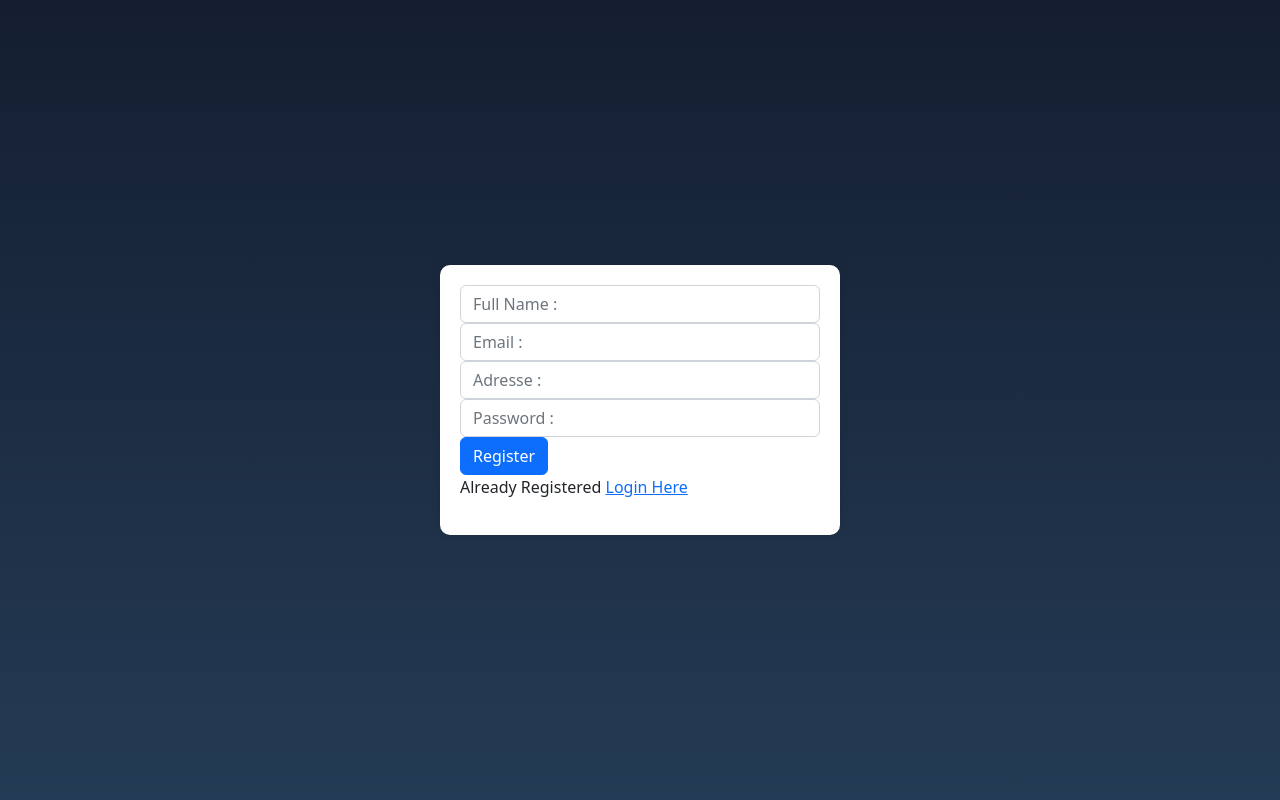
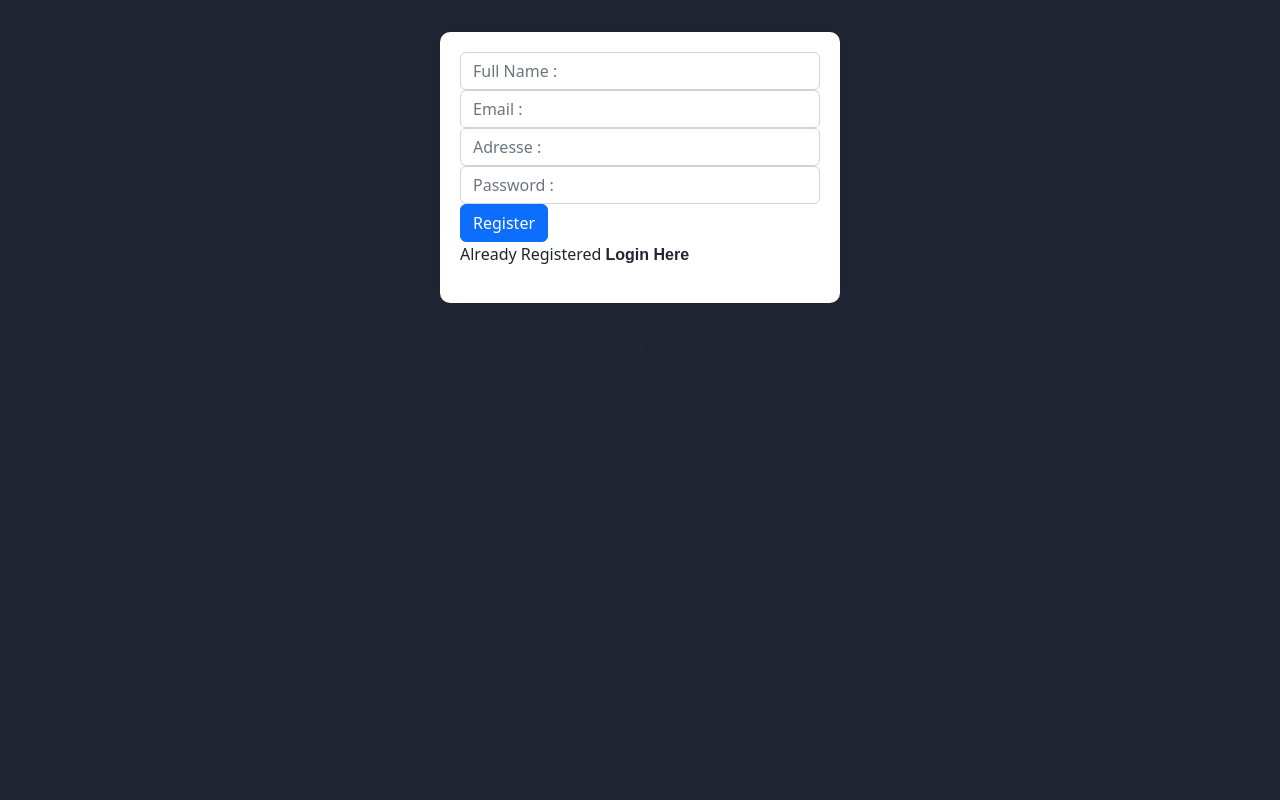
Before and after one commit to HalhalZineb1/phpAws, a PHP site: page /inscriptionn.php in a window 1280 px wide. Run offline with PHP 8.4, Linux system fonts and the light colour scheme.

Commit message:
Update inscriptionn.php

```diff
--- a/inscriptionn.php
+++ b/inscriptionn.php
@@ -7,27 +7,113 @@
     <title>Registration Form</title>
     <link rel="stylesheet" href="https://cdn.jsdelivr.net/npm/bootstrap@5.2.2/dist/css/bootstrap.min.css" integrity="sha384-Zenh87qX5JnK2Jl0vWa8Ck2rdkQ2Bzep5IDxbcnCeuOxjzrPF/et3URy9Bv1WTRi" crossorigin="anonymous">
     <link rel="stylesheet" href="style.css">
-  <style>  body {
-    background: linear-gradient(#141e30, #243b55);
-  height: 100vh;
+  <style>
+      @property --rotate {
+  syntax: "<angle>";
+  initial-value: 132deg;
+  inherits: false;
+}
+
+:root {
+  --card-height: 65vh;
+  --card-width: calc(var(--card-height) / 1.5);
+}
+
+
+body {
+  min-height: 100vh;
+  background: #212534;
   display: flex;
+  align-items: center;
+  flex-direction: column;
+  padding-top: 2rem;
+  padding-bottom: 2rem;
+  box-sizing: border-box;
+}
+
+
+.card {
+  background: #191c29;
+  width: var(--card-width);
+  height: var(--card-height);
+  padding: 3px;
+  position: relative;
+  border-radius: 6px;
   justify-content: center;
   align-items: center;
+  text-align: center;
+  display: flex;
+  font-size: 1.5em;
+  color: rgb(88 199 250 / 0%);
+  cursor: pointer;
+  font-family: cursive;
 }
 
-  .container {
-  max-width: 400px;
-  margin: 0 auto;
-  background-color: white;
-  padding: 20px;
-  border-radius: 10px;
+.card:hover {
+  color: rgb(88 199 250 / 100%);
+  transition: color 1s;
+}
+.card:hover:before, .card:hover:after {
+  animation: none;
+  opacity: 0;
+}
 
 
+.card::before {
+  content: "";
+  width: 104%;
+  height: 102%;
+  border-radius: 8px;
+  background-image: linear-gradient(
+    var(--rotate)
+    , #5ddcff, #3c67e3 43%, #4e00c2);
+    position: absolute;
+    z-index: -1;
+    top: -1%;
+    left: -2%;
+    animation: spin 2.5s linear infinite;
+}
 
+.card::after {
+  position: absolute;
+  content: "";
+  top: calc(var(--card-height) / 6);
+  left: 0;
+  right: 0;
+  z-index: -1;
+  height: 100%;
+  width: 100%;
+  margin: 0 auto;
+  transform: scale(0.8);
+  filter: blur(calc(var(--card-height) / 6));
+  background-image: linear-gradient(
+    var(--rotate)
+    , #5ddcff, #3c67e3 43%, #4e00c2);
+    opacity: 1;
+  transition: opacity .5s;
+  animation: spin 2.5s linear infinite;
+}
+
+@keyframes spin {
+  0% {
+    --rotate: 0deg;
+  }
+  100% {
+    --rotate: 360deg;
+  }
+}
+
+a {
+  color: #212534;
+  text-decoration: none;
+  font-family: sans-serif;
+  font-weight: bold;
+  margin-top: 2rem;
 }
 </style>
 </head>
 <body>
+
     <div class="container">
 
         <form action="inscription.php" method="post">
@@ -50,12 +136,14 @@
         </form>
         <div>
 
-        <div><p>Already Registered <a href="index.php"> <span></span>
-      <span></span>
-      <span></span>
-      <span></span>
-            Login Here</a></p></div>
+
+     <div>
+        <div><p>Already Registered <a href="index.php">Login Here</a></p></div>
       </div>
     </div>
+
+</div>
+
+<a href="acceuil.php" target="_blank">Acces direct</a>
 </body>
 </html>
```
